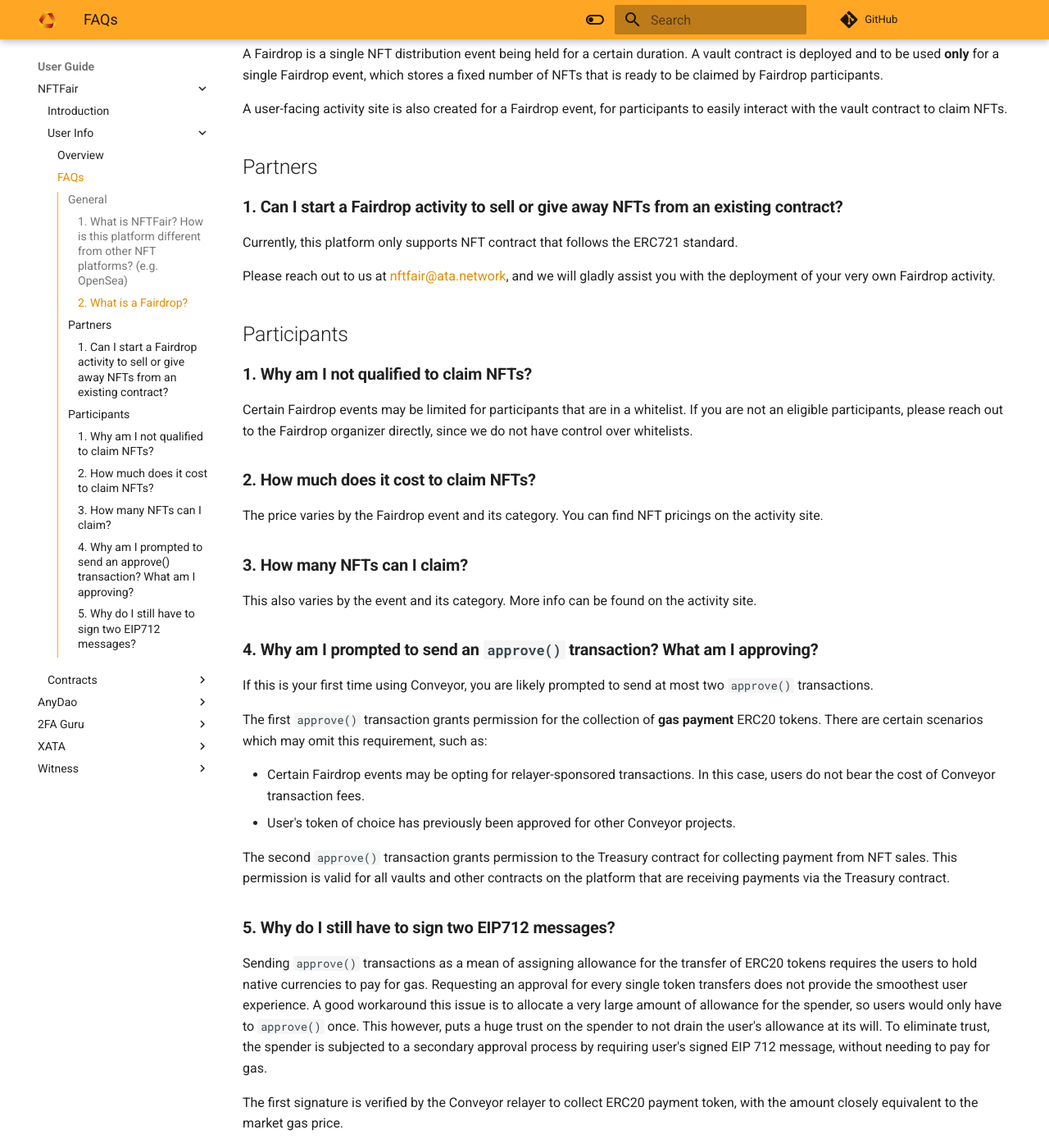
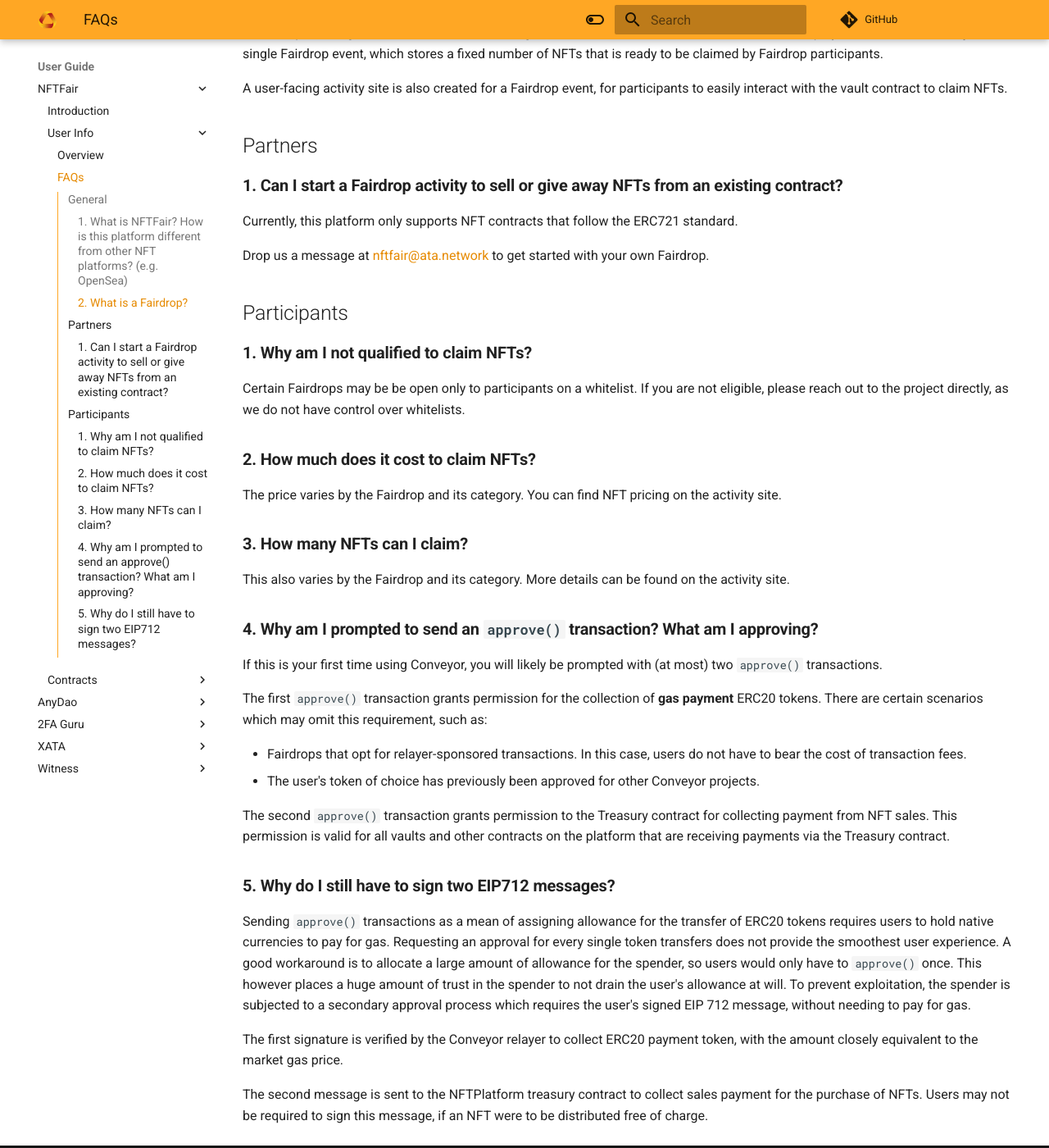
Before and after one commit to automata-network/docs, an MkDocs documentation site: the page built from docs/nftfair/users/faq.md, in a window 1280 px wide and 1400 px high, scrolled down 452 px. Shown: the whole window at 82% size. Built offline with MkDocs 1.6.1 and Material for MkDocs 9.7.7, drawn with Linux system fonts in a browser that asks for light colours; nearby versions of some CDN libraries; comment, search, counter and statistics services are not loaded; some of the changed text lies outside the part shown.

Commit message:
Update faq.md

```diff
--- a/docs/nftfair/users/faq.md
+++ b/docs/nftfair/users/faq.md
@@ -4,7 +4,7 @@
 
 ### **1. What is NFTFair? How is this platform different from other NFT platforms? (e.g. OpenSea)**
 
-NFTFair is a platform that integrates Conveyor to ensure NFTs are being distributed (or sold) fairly, in a manner which the average users should not be put in a disadvantage of getting frontrun by technologically sophisticated buyers or trading bots. Conveyor achieves Fairness by enforcing the correct ordering of transactions to reduce MEV. Click [here](https://www.ata.network/conveyor) to learn more about Conveyor's MEV minimization solution.
+NFTFair is a platform powered by Conveyor to ensure NFTs are being distributed (or sold) fairly. The average user is able to avoid being front-run by snipers, technically sophisticated buyers, or trading bots. Conveyor achieves this by enforcing the fair ordering of transactions. Click [here](https://www.ata.network/conveyor) to try it out yourself.
 
 ### **2. What is a Fairdrop?**
 
@@ -16,39 +16,38 @@
 
 ### **1. Can I start a Fairdrop activity to sell or give away NFTs from an existing contract?**
 
-Currently, this platform only supports NFT contract that follows the ERC721 standard.
+Currently, this platform only supports NFT contracts that follow the ERC721 standard.
 
-Please reach out to us at [nftfair@ata.network](mailto:nftfair@ata.network), and we will gladly assist you with the deployment of your very own Fairdrop activity.
+Drop us a message at [nftfair@ata.network](mailto:nftfair@ata.network) to get started with your own Fairdrop.
 
 ## Participants
 
 ### **1. Why am I not qualified to claim NFTs?**
 
-Certain Fairdrop events may be limited for participants that are in a whitelist. If you are not an eligible participants, please reach out to the Fairdrop organizer directly, since we do not have control over whitelists.
+Certain Fairdrops may be be open only to participants on a whitelist. If you are not eligible, please reach out to the project directly, as we do not have control over whitelists.
 
 ### **2. How much does it cost to claim NFTs?**
 
-The price varies by the Fairdrop event and its category. You can find NFT pricings on the activity site.
+The price varies by the Fairdrop and its category. You can find NFT pricing on the activity site.
 
 ### **3. How many NFTs can I claim?**
 
-This also varies by the event and its category. More info can be found on the activity site.
+This also varies by the Fairdrop and its category. More details can be found on the activity site.
 
 ### **4. Why am I prompted to send an `approve()` transaction? What am I approving?**
 
-If this is your first time using Conveyor, you are likely prompted to send at most two `approve()` transactions.
+If this is your first time using Conveyor, you will likely be prompted with (at most) two `approve()` transactions.
 
 The first `approve()` transaction grants permission for the collection of **gas payment** ERC20 tokens. There are certain scenarios which may omit this requirement, such as:
 
-- Certain Fairdrop events may be opting for relayer-sponsored transactions. In this case, users do not bear the cost of Conveyor transaction fees.
-- User's token of choice has previously been approved for other Conveyor projects.
+- Fairdrops that opt for relayer-sponsored transactions. In this case, users do not have to bear the cost of transaction fees.
+- The user's token of choice has previously been approved for other Conveyor projects.
 
 The second `approve()` transaction grants permission to the Treasury contract for collecting payment from NFT sales. This permission is valid for all vaults and other contracts on the platform that are receiving payments via the Treasury contract.
 
-
 ### **5. Why do I still have to sign two EIP712 messages?**
 
-Sending `approve()` transactions as a mean of assigning allowance for the transfer of ERC20 tokens requires the users to hold native currencies to pay for gas. Requesting an approval for every single token transfers does not provide the smoothest user experience. A good workaround this issue is to allocate a very large amount of allowance for the spender, so users would only have to `approve()` once. This however, puts a huge trust on the spender to not drain the user's allowance at its will. To eliminate trust, the spender is subjected to a secondary approval process by requiring user's signed EIP 712 message, without needing to pay for gas.
+Sending `approve()` transactions as a mean of assigning allowance for the transfer of ERC20 tokens requires users to hold native currencies to pay for gas. Requesting an approval for every single token transfers does not provide the smoothest user experience. A good workaround is to allocate a large amount of allowance for the spender, so users would only have to `approve()` once. This however places a huge amount of trust in the spender to not drain the user's allowance at will. To prevent exploitation, the spender is subjected to a secondary approval process which requires the user's signed EIP 712 message, without needing to pay for gas.
 
 The first signature is verified by the Conveyor relayer to collect ERC20 payment token, with the amount closely equivalent to the market gas price.
 
```
